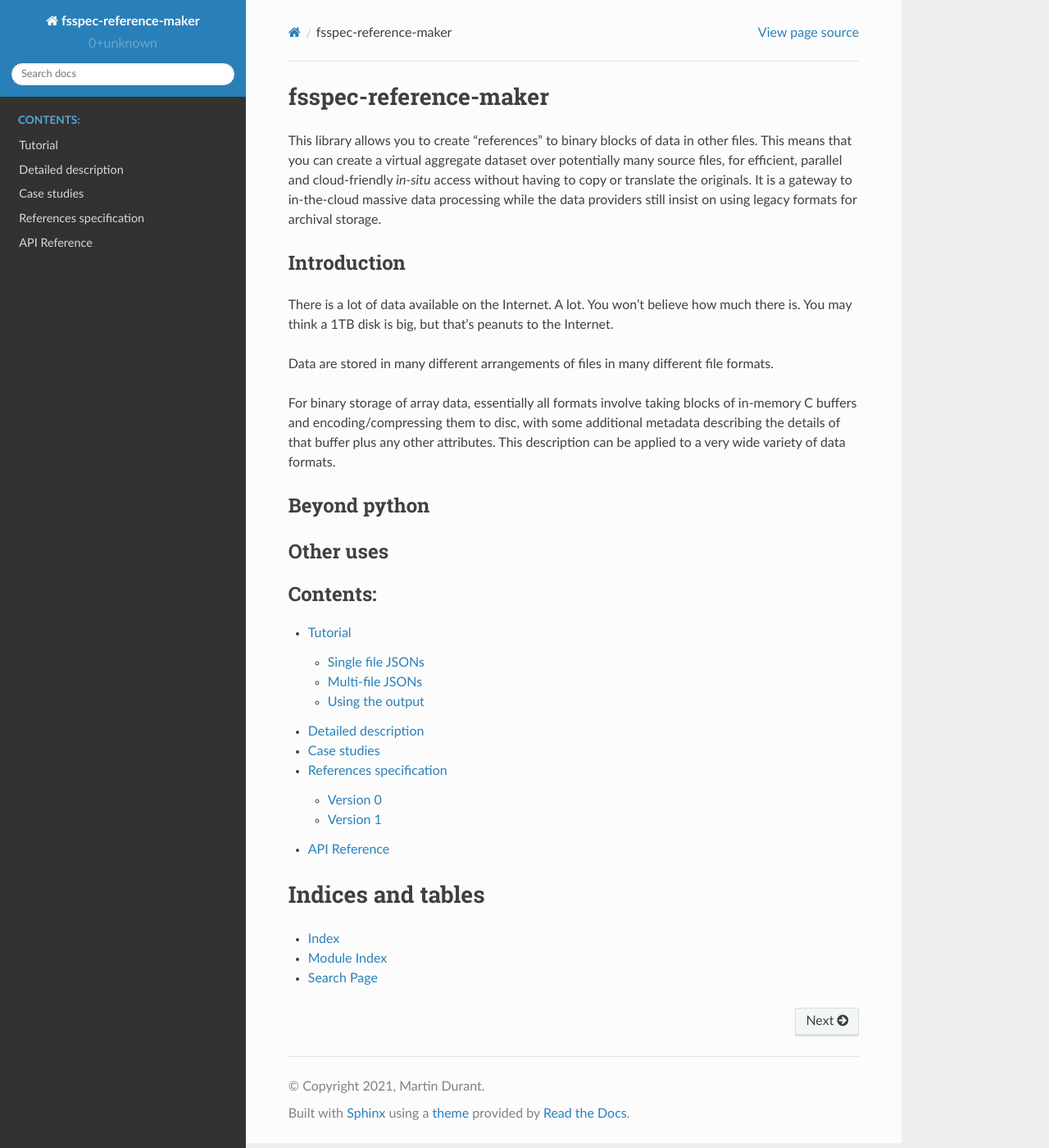
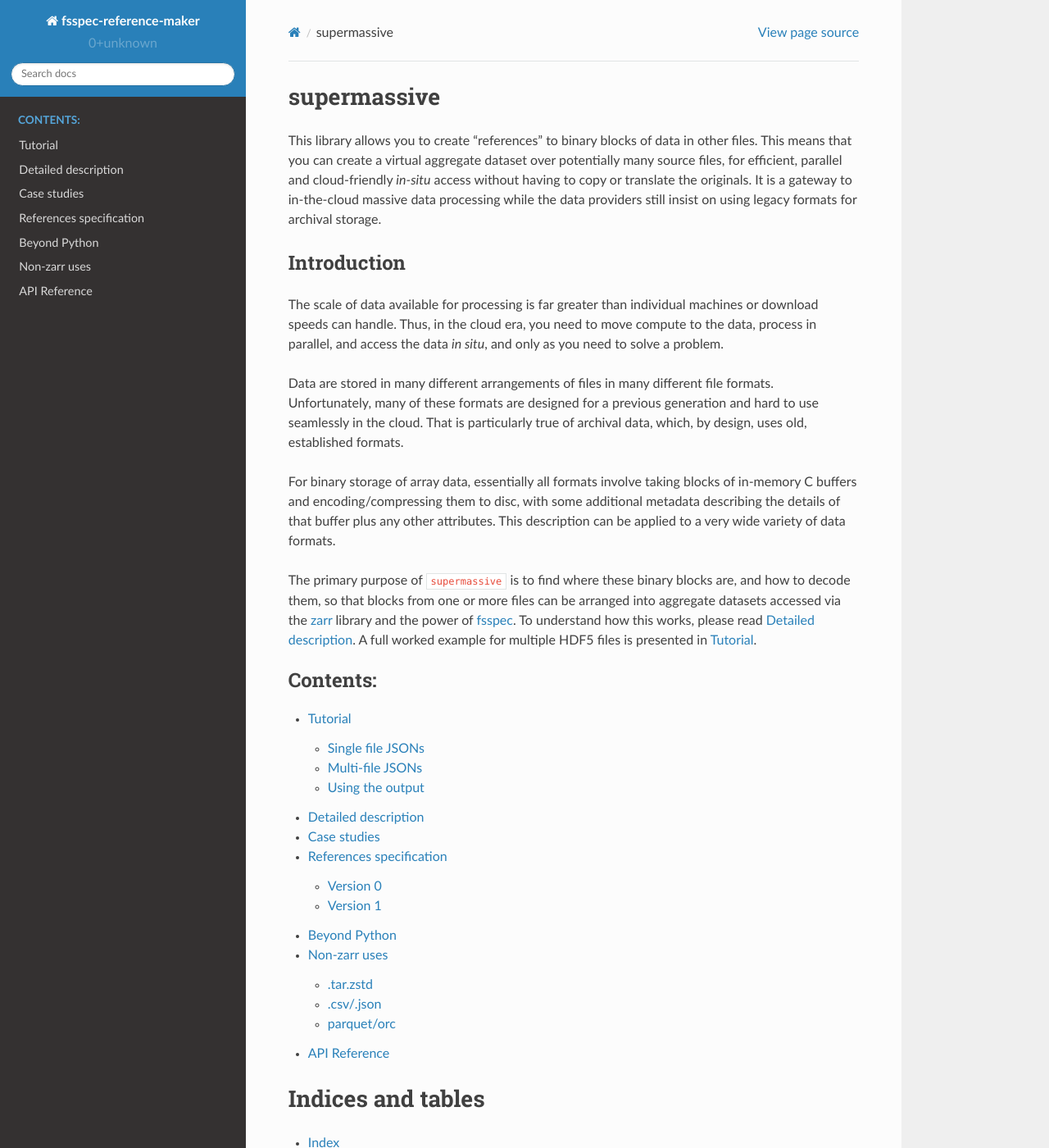
Before and after one commit to fsspec/kerchunk, a Sphinx documentation site: the page built from docs/source/index.rst, in a window 1280 px wide and 1400 px high. Shown: the whole window at 82% size. Built offline with Sphinx 7.4.7 and the Read the Docs theme 2.0.0, drawn with Linux system fonts in a browser that asks for light colours.

Commit message:
Flesh out and move

```diff
--- /dev/null
+++ b/docs/source/beyond.rst
@@ -0,0 +1,5 @@
+Beyond Python
+=============
+
+The reference files are generally in JSON format and can be readily interpreted
+in any language, as documented in detail in the :doc:`spec`.
--- a/docs/source/conf.py
+++ b/docs/source/conf.py
@@ -12,8 +12,8 @@
 #
 import os
 import sys
+sys.path.insert(0, os.path.abspath('../../'))
 import fsspec_reference_maker
-sys.path.insert(0, os.path.abspath('../../'))
 
 
 # -- Project information -----------------------------------------------------
@@ -42,6 +42,9 @@
 # directories to ignore when looking for source files.
 # This pattern also affects html_static_path and html_extra_path.
 exclude_patterns = ['_build', 'Thumbs.db', '.DS_Store']
+autodoc_mock_imports = [
+    "cfgrib",
+]
 
 
 # -- Options for HTML output -------------------------------------------------
--- a/docs/source/index.rst
+++ b/docs/source/index.rst
@@ -1,6 +1,6 @@
 
-fsspec-reference-maker
-======================
+supermassive
+============
 
 This library allows you to create "references" to binary blocks of data in other files.
 This means that you can create a virtual aggregate dataset over potentially many source
@@ -11,23 +11,27 @@
 Introduction
 ------------
 
-There is a lot of data available on the Internet. A lot. You won't believe how much there is.
-You may think a 1TB disk is big, but that's peanuts to the Internet.
+The scale of data available for processing is far greater than individual machines or
+download speeds can handle. Thus, in the cloud era, you need to move compute to the data, process in
+parallel, and access the data *in situ*, and only as you need to solve a problem.
 
-Data are stored in many different
-arrangements of files in many different file formats.
+Data are stored in many different arrangements of files in many different file formats.
+Unfortunately, many of these formats are designed for a previous generation and hard
+to use seamlessly in the cloud. That is particularly true of archival data, which, by
+design, uses old, established formats.
 
 For binary storage of array data, essentially all formats involve taking blocks of in-memory
 C buffers and encoding/compressing them to disc, with some additional metadata describing
 the details of that buffer plus any other attributes. This description can be applied to a
 very wide variety of data formats.
 
+The primary purpose of ``supermassive`` is to find where these binary blocks are, and how to decode them,
+so that blocks from one or more files can be arranged into aggregate datasets accessed via the
+`zarr`_ library and the power of `fsspec`_. To understand how this works, please read
+:doc:`detail`. A full worked example for multiple HDF5 files is presented in :doc:`test_example`.
 
-Beyond python
--------------
-
-Other uses
-----------
+.. _zarr: https://zarr.readthedocs.io/en/stable/
+.. _fsspec: https://filesystem-spec.readthedocs.io/en/latest/
 
 
 .. toctree::
@@ -38,6 +42,8 @@
    detail
    cases
    spec
+   beyond
+   nonzarr
    reference
 
 Indices and tables
--- a/docs/source/reference.rst
+++ b/docs/source/reference.rst
@@ -5,10 +5,16 @@
 
 .. autosummary::
    fsspec_reference_maker.hdf.SingleHdf5ToZarr
+   fsspec_reference_maker.grib2.scan_grib
+   fsspec_reference_maker.grib2.GRIBCodec
    fsspec_reference_maker.combine.MultiZarrToZarr
 
 .. autoclass:: fsspec_reference_maker.hdf.SingleHdf5ToZarr
     :members:
 
+.. autofunction:: fsspec_reference_maker.grib2.scan_grib
+
+.. autoclass:: fsspec_reference_maker.grib2.GRIBCodec
+
 .. autoclass:: fsspec_reference_maker.combine.MultiZarrToZarr
     :members:
```
Also changed, not shown: docs/source/nonzarr.rst (added, +16 -0 lines), 1 other file.
